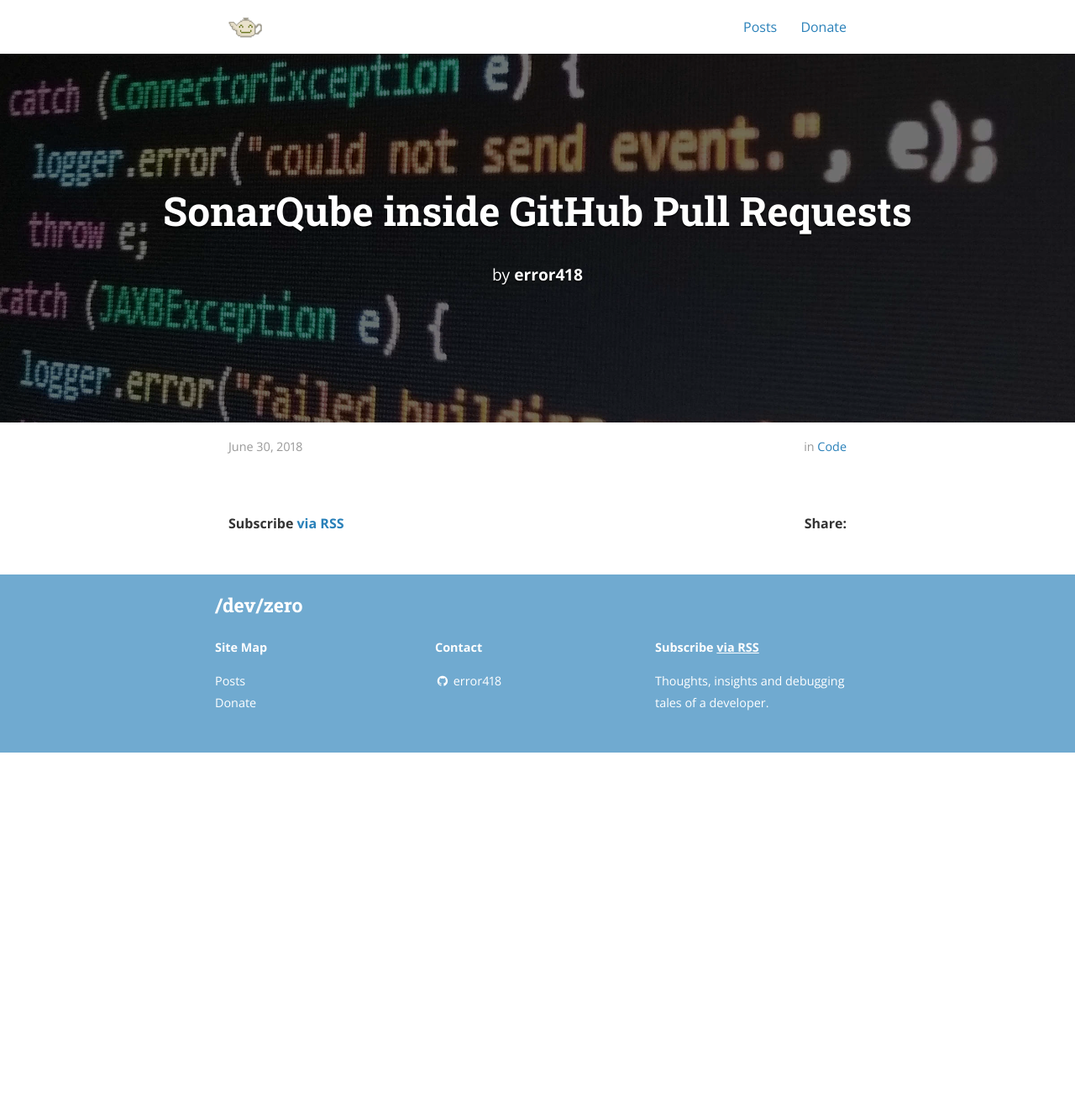
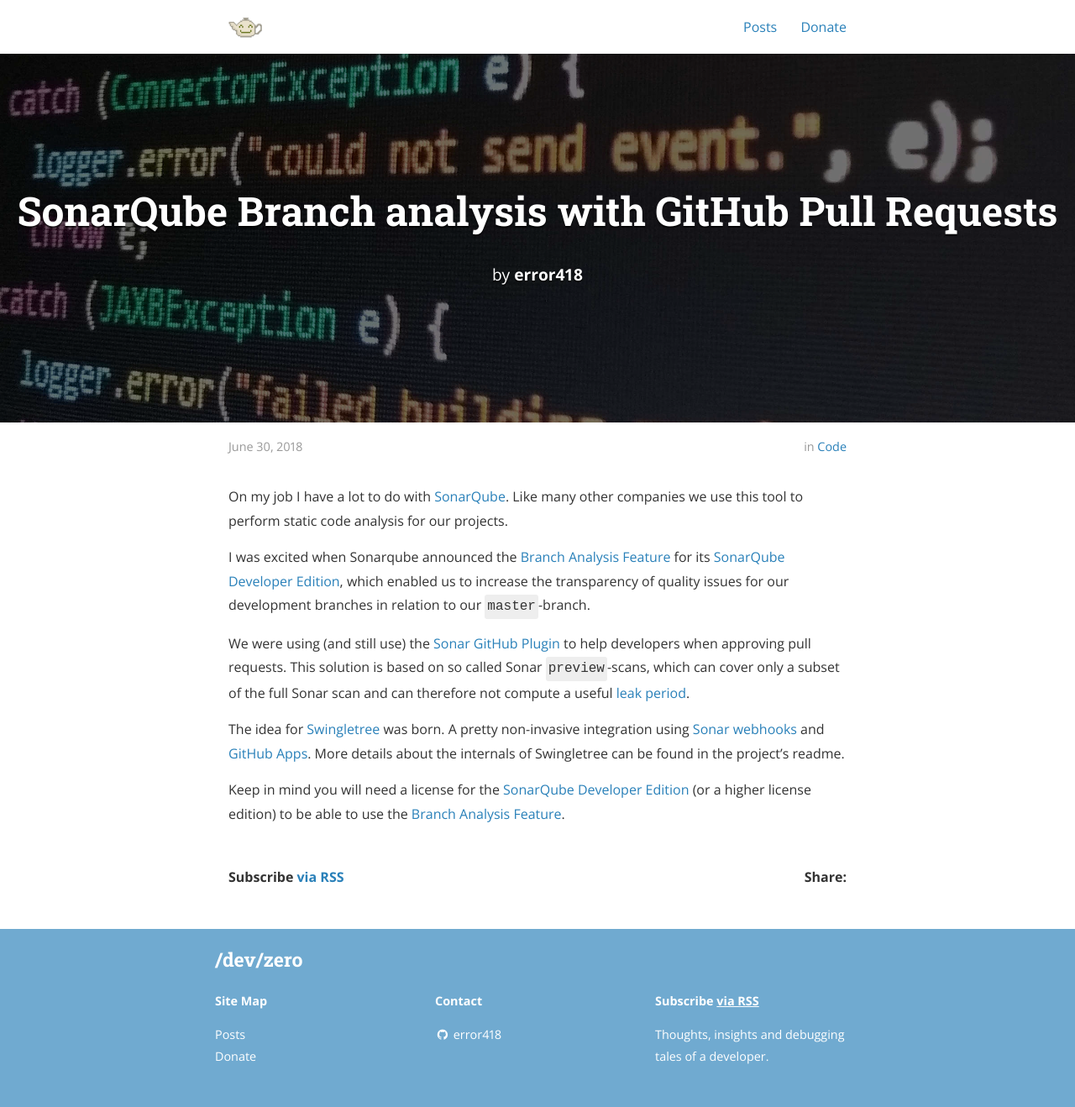
Before and after one commit to error418/error418.github.io, a Jekyll site: the page built from _posts/2018-06-30-swingletree.md, in a window 1280 px wide. Shown: the whole page at 84% size. Built offline with Jekyll 4.4.1, drawn with Linux system fonts in a browser that asks for light colours; nearby versions of some CDN libraries; before the commit the page ends 900 px from its top, so only the background shows below that.

Commit message:
add swingletree content

```diff
--- a/_posts/2018-06-30-swingletree.md
+++ b/_posts/2018-06-30-swingletree.md
@@ -1,12 +1,29 @@
 ---
 layout: post
-title:  "SonarQube inside GitHub Pull Requests"
+title:  "SonarQube Branch analysis with GitHub Pull Requests"
 date:   2018-06-30 22:04:00 +0100
 categories: code
 author: error418
 cover:  "/assets/header-code.jpg"
 ---
 
+On my job I have a lot to do with [SonarQube][sonar]. Like many other companies we use this tool to perform static code analysis for our projects.
 
+I was excited when Sonarqube announced the [Branch Analysis Feature][sonar-branch] for its [SonarQube Developer Edition][sonar-dev-edition], which enabled us to increase the transparency of quality issues for our development branches in relation to our `master`-branch.
+
+We were using (and still use) the [Sonar GitHub Plugin][sonar-gh] to help developers when approving pull requests. This solution is based on so called Sonar `preview`-scans, which can cover only a subset of the full Sonar scan and can therefore not compute a useful [leak period][sonar-leak].
+
+The idea for [Swingletree][swingletree] was born. A pretty non-invasive integration using [Sonar webhooks][sonar-webhook] and [GitHub Apps][github-apps]. More details about the internals of Swingletree can be found in the project's readme.
+
+Keep in mind you will need a license for the [SonarQube Developer Edition][sonar-dev-edition] (or a higher license edition) to be able to use the [Branch Analysis Feature][sonar-branch].
+
+[sonar]: https://www.sonarqube.org/
+[sonar-dev-edition]: https://www.sonarsource.com/plans-and-pricing/developer/
+[sonar-branch]: https://docs.sonarqube.org/display/SONAR/Branch+Analysis
+[sonar-gh]: https://docs.sonarqube.org/display/PLUG/GitHub+Plugin
+[sonar-leak]: https://docs.sonarqube.org/display/SONAR/Fixing+the+Water+Leak
+[sonar-webhook]: https://docs.sonarqube.org/display/SONAR/Webhooks
+
+[github-apps]: https://developer.github.com/apps/differences-between-apps/
 
 [swingletree]: https://github.com/error-418/swingletree
```
